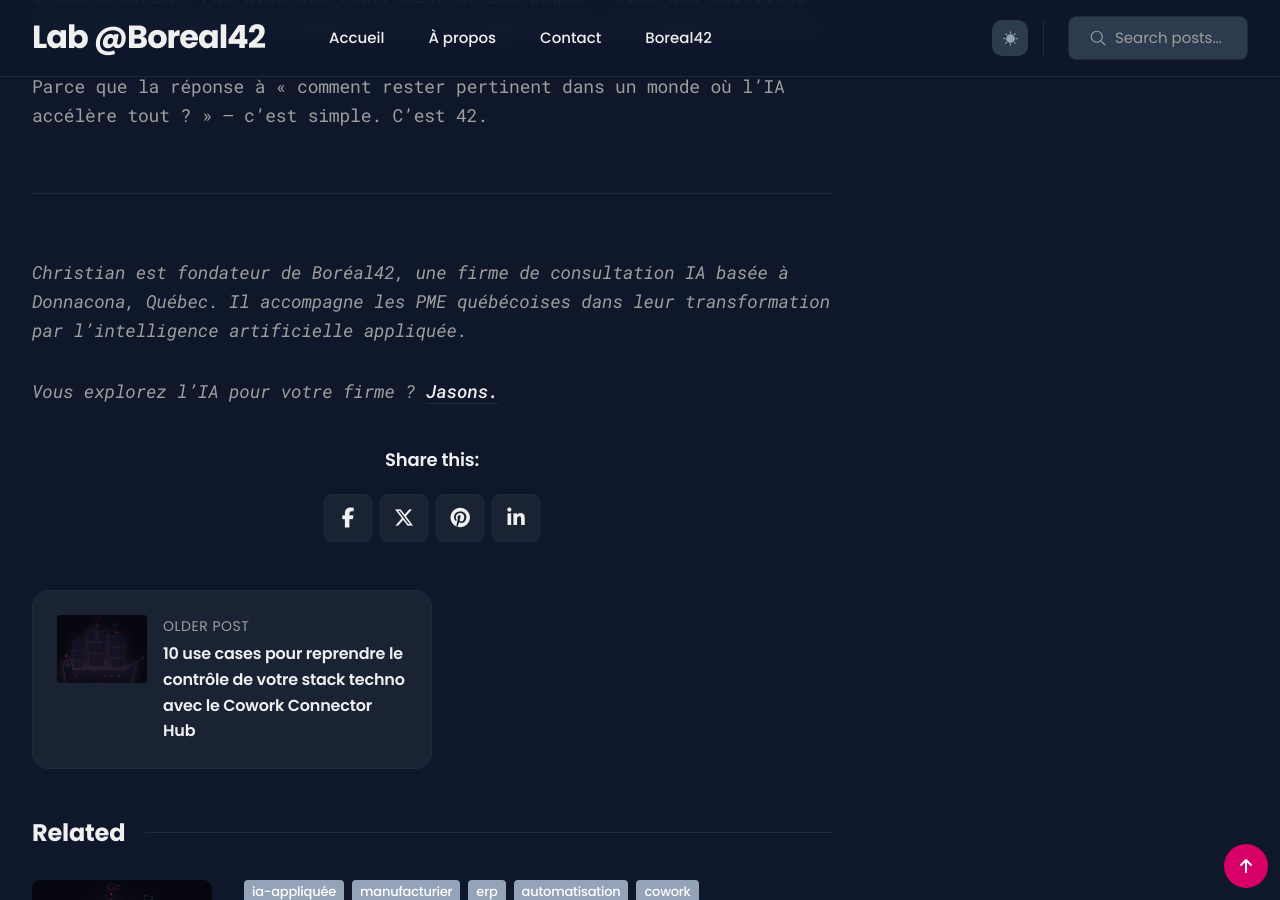
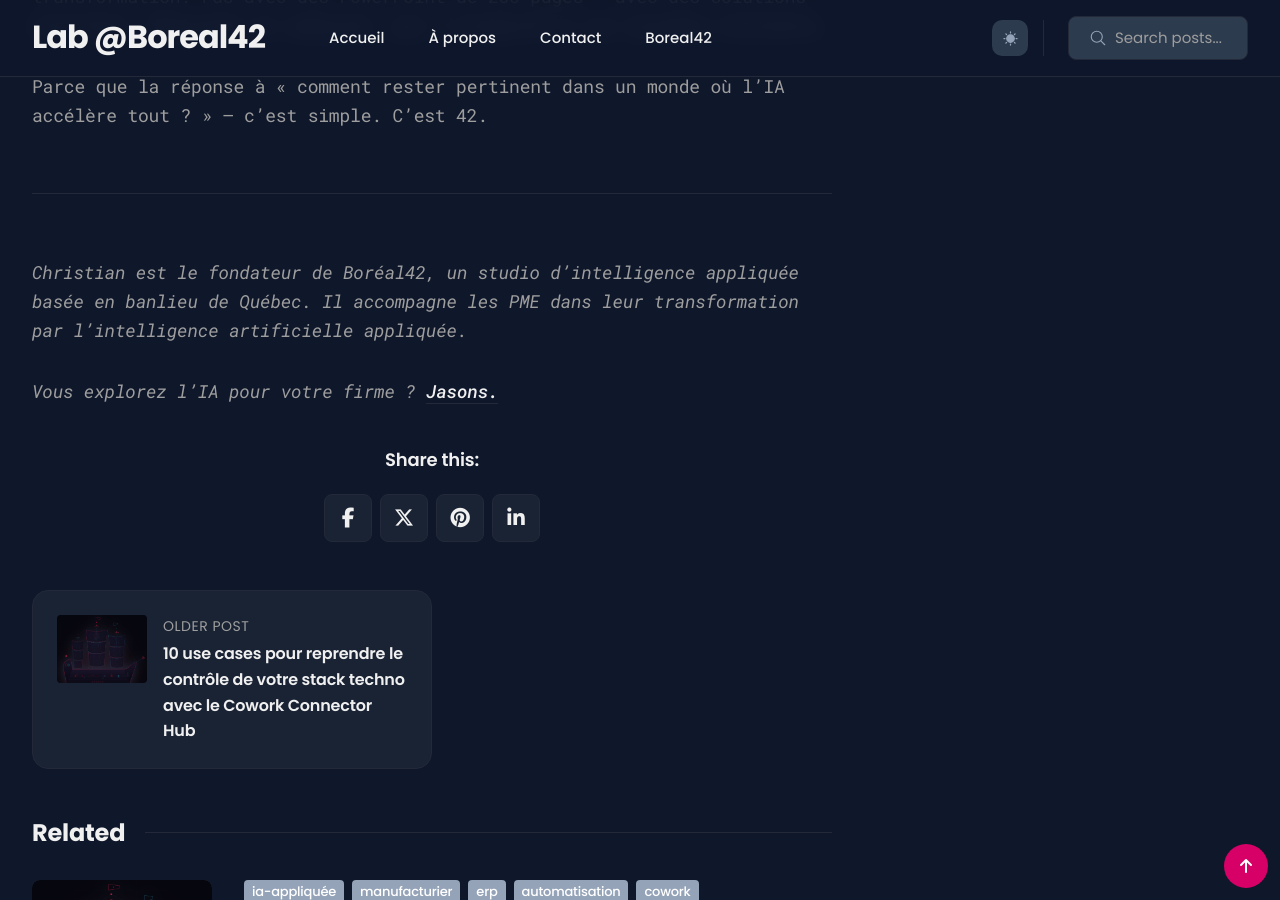
Before and after one commit to boreal42/boreal42.github.io, a Jekyll site: the page built from _posts/2026-02-15-5-projets-ia-gestion-patrimoine.md, in a window 1280 px wide and 900 px high, scrolled down 8942 px. Built offline with Jekyll 4.4.1, drawn with Linux system fonts in a browser that asks for light colours.

Commit message:
Update author description for clarity and improved localization

```diff
--- a/_posts/2026-02-15-5-projets-ia-gestion-patrimoine.md
+++ b/_posts/2026-02-15-5-projets-ia-gestion-patrimoine.md
@@ -121,6 +121,6 @@ Parce que la réponse à « comment rester pertinent dans un monde où l'IA acc
 
 ---
 
-*Christian est fondateur de Boréal42, une firme de consultation IA basée à Donnacona, Québec. Il accompagne les PME québécoises dans leur transformation par l'intelligence artificielle appliquée.*
+*Christian est le fondateur de Boréal42, un studio d'intelligence appliquée basée en banlieu de Québec. Il accompagne les PME dans leur transformation par l'intelligence artificielle appliquée.*
 
 *Vous explorez l'IA pour votre firme ? [Jasons.](https://boreal42.com)*
```
